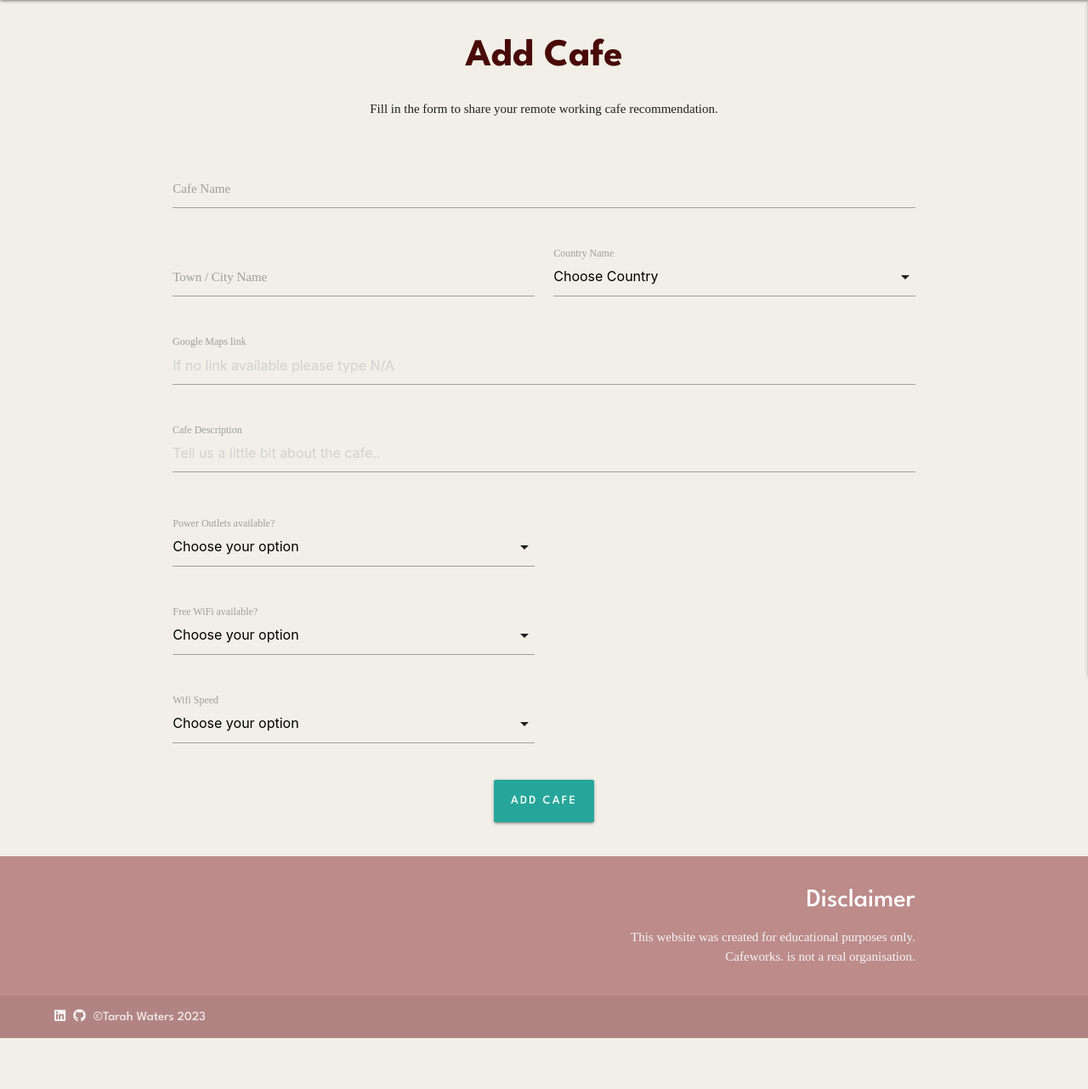
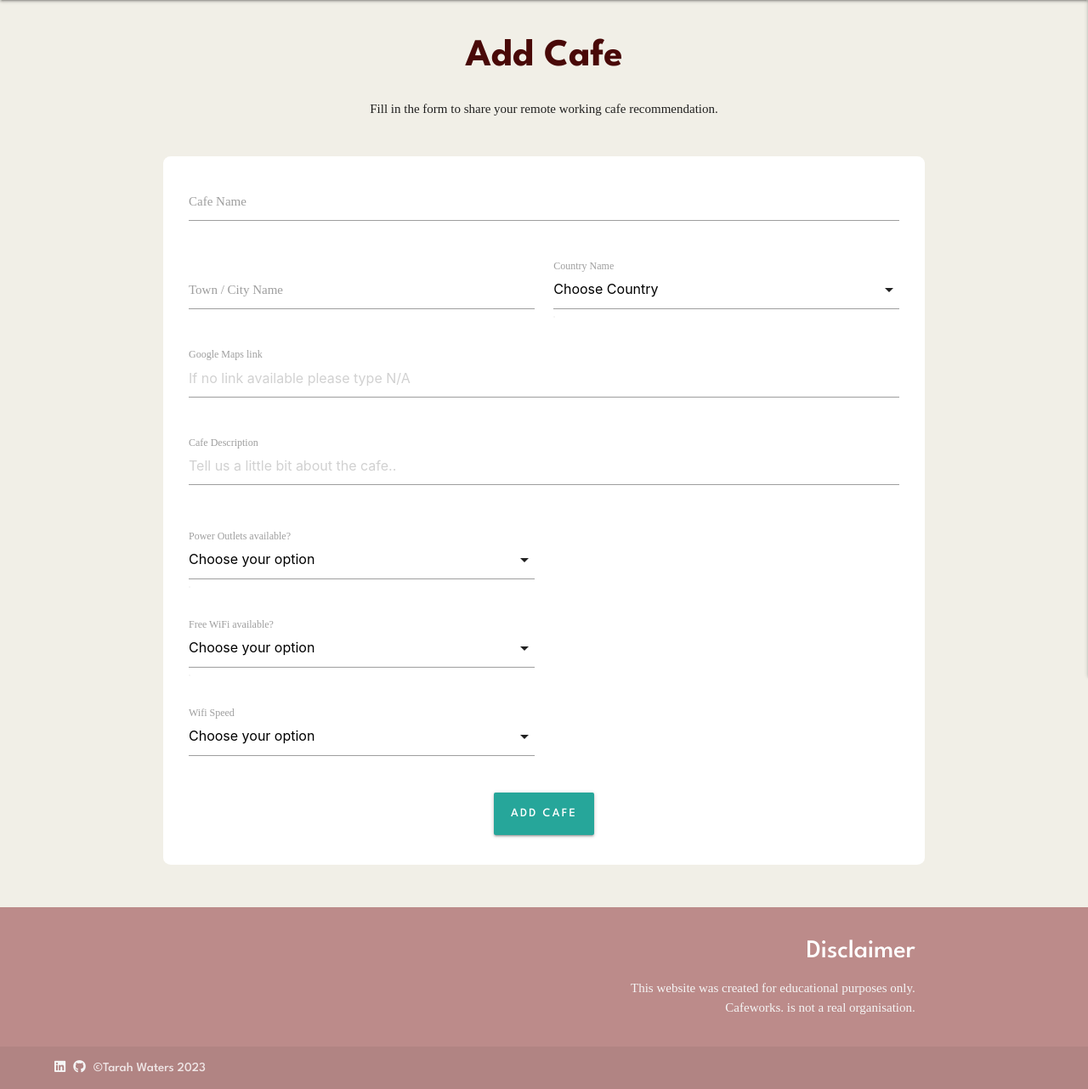
Before and after one commit to tarahwaters/milestone-project3, a Flask app: template templates/add_cafe.html in a window 1280 px wide. Shown: the part 64-1346 px from the top of the page at 85% size. Before the commit the page ends 1286 px from the top, so only its background shows below. Run offline with Flask 3, Linux system fonts and the light colour scheme; the template is opened without the code that fills it, so the values that code supplies are empty; some libraries are stand-ins or nearby versions.

Commit message:
Add styling to border and background of add_cafe form

```diff
--- a/static/css/style.css
+++ b/static/css/style.css
@@ -100,7 +100,7 @@ nav ul a {
     margin: 0 0.6rem 0 0;
 }
 
-/* All Cafes Page */
+/* Main Cafes Page */
 
 .btn-floating.halfway-fab {
     position: relative;
@@ -133,3 +133,20 @@ nav ul a {
 .card-buttons {
     padding-top: 0.5rem;
 }
+
+/* Add Cafe */
+
+.cafe-form {
+    background-color: white;
+    border-radius: 1%;
+    margin-bottom: 2rem;
+    padding: 0 2rem !important;
+}
+
+.top-form {
+    padding-top: 1rem;
+}
+
+.bottom-form {
+    padding-bottom: 1rem;
+}
--- a/templates/add_cafe.html
+++ b/templates/add_cafe.html
@@ -10,9 +10,9 @@
     <!-- Form -->
     <div class="container">
         <div class="row">
-            <form class="col s12" method="POST" action="{{ url_for('add_cafe') }}">
+            <form class="cafe-form col s12" method="POST" action="{{ url_for('add_cafe') }}">
                 <!-- Cafe Name -->
-                <div class="row">
+                <div class="row top-form">
                     <div class="input-field col s12">
                         <input id="cafe_name" name="cafe_name" type="text" class="validate" required>
                         <label for="cafe_name">Cafe Name</label>
@@ -87,7 +87,7 @@
                         <label for="wifi_speed">Wifi Speed</label>
                     </div>
                 </div>
-                <div class="row">
+                <div class="row bottom-form">
                     <!-- Submit Button -->
                     <div class="col s12 center-align">
                         <button class="btn-large waves-effect waves-light" type="submit">
```
